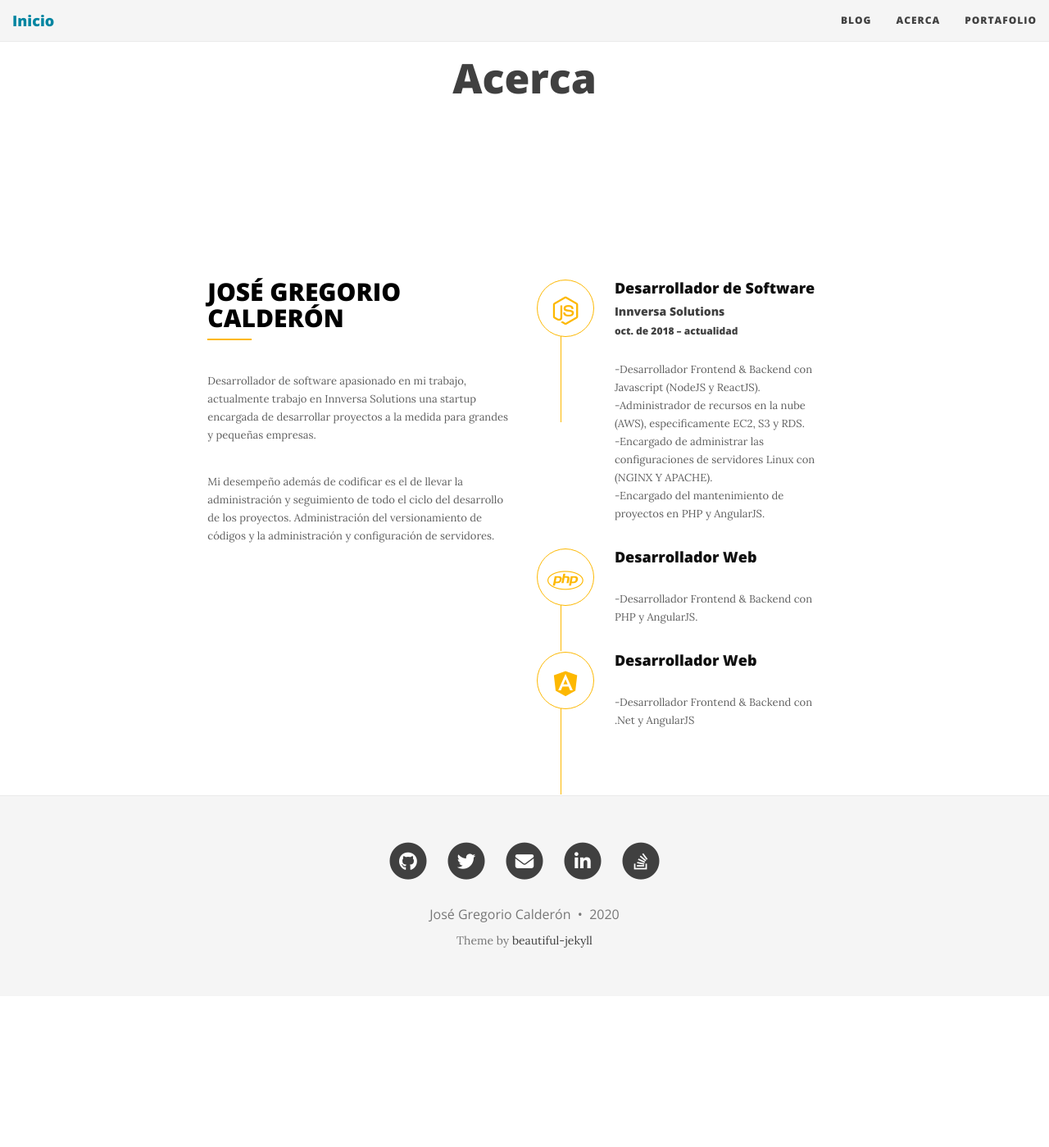
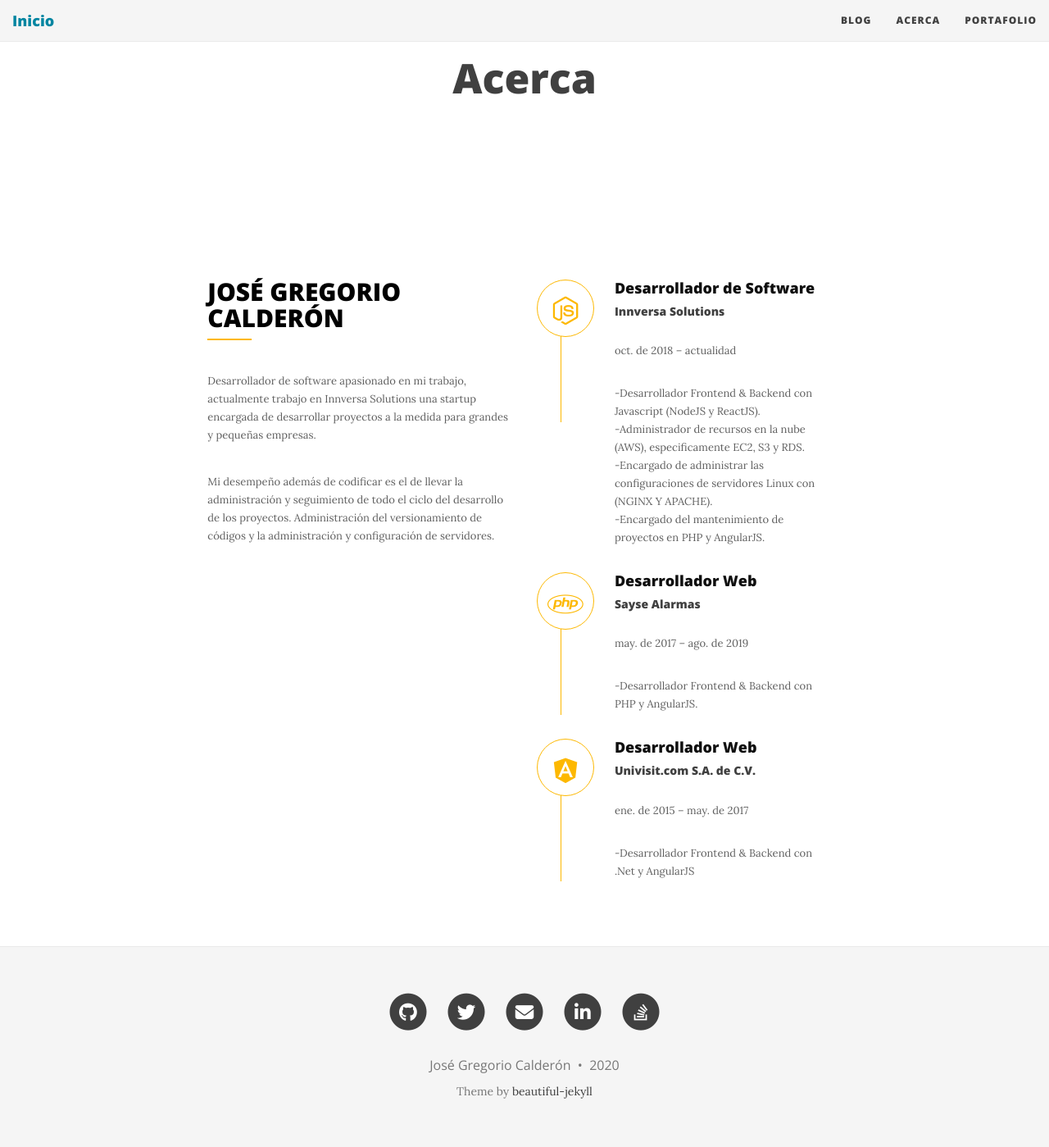
Before and after one commit to josegoyo/josegoyo.github.io, a Jekyll site: the page built from templates/aboutme.md, in a window 1280 px wide. Shown: the whole page at 82% size. Built offline with Jekyll 4.4.1, drawn with Linux system fonts in a browser that asks for light colours; nearby versions of some CDN libraries; library files that are not in the unit come from our copies; comment, search, counter and statistics services are not loaded; before the commit the page ends 1215 px from its top, so only the background shows below that.

Commit message:
Update aboutme.md

```diff
--- a/templates/aboutme.md
+++ b/templates/aboutme.md
@@ -24,7 +24,7 @@ css: "../css/about.css"
                                 <div class="feature-content">
                                     <h4>Desarrollador de Software</h4>
                                     <h5>Innversa Solutions</h5>
-                                    <h6>oct. de 2018 – actualidad</h6>
+                                    <p>oct. de 2018 – actualidad</p>
                                     <p> -Desarrollador Frontend & Backend con Javascript (NodeJS y ReactJS).<br/>
                                         -Administrador de recursos en la nube (AWS), especificamente EC2, S3 y RDS.<br/>
                                         -Encargado de administrar las configuraciones de servidores Linux con (NGINX Y APACHE).<br/>
@@ -39,6 +39,8 @@ css: "../css/about.css"
                                 </div>
                                 <div class="feature-content">
                                     <h4>Desarrollador Web</h4>
+                                    <h5>Sayse Alarmas</h5>
+                                    <p>may. de 2017 – ago. de 2019</p>
                                     <p>-Desarrollador Frontend & Backend con PHP y AngularJS.</p>
                                 </div>
                             </div>
@@ -50,6 +52,8 @@ css: "../css/about.css"
                                 </div>
                                 <div class="feature-content">
                                     <h4>Desarrollador Web</h4>
+                                    <h5>Univisit.com S.A. de C.V.</h5>
+                                    <p>ene. de 2015 – may. de 2017</p>
                                     <p>-Desarrollador Frontend & Backend con .Net y AngularJS</p>
                                 </div>
                             </div>
```
